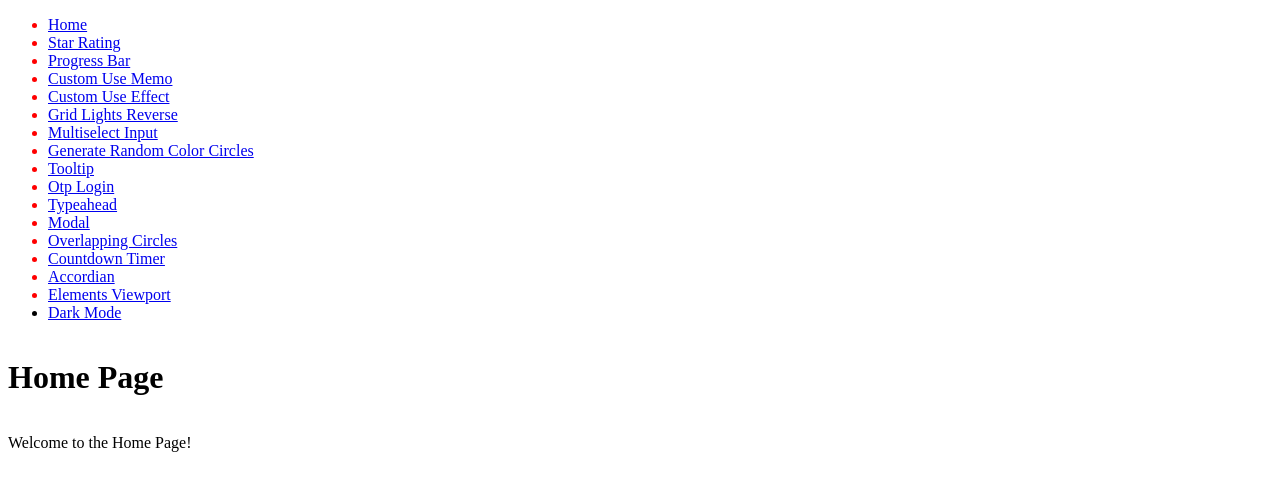
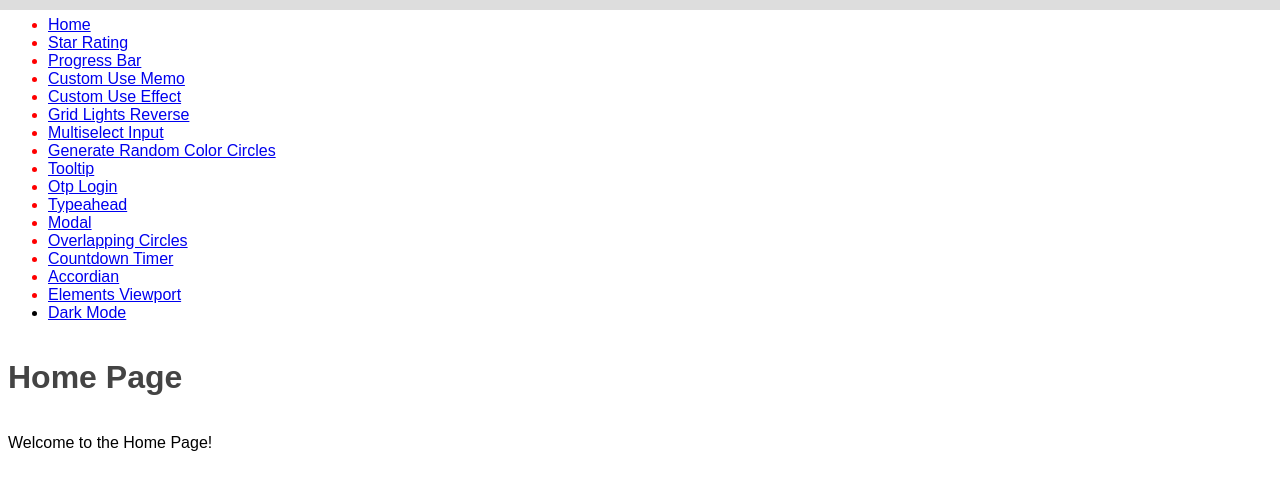
Before and after one commit to raashish1601/react-machine-coding, a React (Vite) app: page / in a window 1280 px wide. Shown: the top 490 px of the page. Built offline with nearby package versions, Linux system fonts and the light colour scheme.

Commit message:
implemented-scroll-indicator

```diff
--- a/src/App.jsx
+++ b/src/App.jsx
@@ -1,4 +1,3 @@
-import './App.css';
 import React, { lazy, Suspense } from 'react';
 import { BrowserRouter, Routes, Route, Link } from 'react-router-dom';
 import { ThemeProvider } from './context/use-theme-context';
@@ -6,11 +5,11 @@ import Navbar from './components/Navbar/Navbar';
 import About from './pages/about';
 import Blog from './pages/blog';
 import Home from './pages/home';
-const ElementsInViewPort = lazy(()=>import('./components/ElementsInViewPort/ElementsInViewPort'));
-const AccordianWrapper = lazy(()=>import('./components/Accordian/AccordianWrapper'));
-const CountdownTimer = lazy(()=>import('./components/CountdownTimer/CountdownTimer'));
-const OverlappingCircles = lazy(()=>import('./components/OverlappingCircles/OverlappingCircles'));
-const ModalWrapper = lazy(()=> import('./components/Modal/ModalWrapper'));
+const ElementsInViewPort = lazy(() => import('./components/ElementsInViewPort/ElementsInViewPort'));
+const AccordianWrapper = lazy(() => import('./components/Accordian/AccordianWrapper'));
+const CountdownTimer = lazy(() => import('./components/CountdownTimer/CountdownTimer'));
+const OverlappingCircles = lazy(() => import('./components/OverlappingCircles/OverlappingCircles'));
+const ModalWrapper = lazy(() => import('./components/Modal/ModalWrapper'));
 const TypeaheadLazy = lazy(() => import('./components/Typeahead/Typeahead'));
 const OtpLoginLazy = lazy(() => import('./components/OtpLogin/OtpLogin'));
 const TooltipLazy = lazy(() => import('./components/Tooltip/Tooltip'));
@@ -20,12 +19,16 @@ const ProgressBarWrapperLazy = lazy(() => import('./components/ProgressBar/Progr
 const UseMemoCustomHookLazy = lazy(() => import('./components/UseMemoCustomHook/UseMemoCustomHook'));
 const UseEffectCustomHookLazy = lazy(() => import('./components/UseEffectCustomHook/UseEffectCustomHook'));
 const GridLightsReverseLazy = lazy(() => import('./components/GridLightsReverse/GridLightsReverse'));
+import ScrollIndicator from './components/ScrollIndicator/ScrollIndicator';
 const GenerateRandomColorCirclesLazy = lazy(() => import('./components/GenerateRandomColorCircles/GenerateRandomColorCircles'));
+import './App.css';
+import "./styles/globals.scss";
 
 function App() {
   return (
     <>
       <ThemeProvider>
+        <ScrollIndicator />
         <BrowserRouter>
           <ul>
             <li>
--- /dev/null
+++ b/src/components/ScrollIndicator/ScrollIndicator.css
@@ -0,0 +1,13 @@
+.scroll-indicator-container {
+    position: fixed;
+    top: 0;
+    left: 0;
+    width: 100%;
+    height: 10px;
+    background-color: #ddd;
+}
+
+.scroll-indicator {
+    height: 100%;
+    background-color: red;
+}
--- /dev/null
+++ b/src/components/ScrollIndicator/ScrollIndicator.jsx
@@ -0,0 +1,31 @@
+import React, { useState, useEffect } from 'react';
+import './ScrollIndicator.css';
+
+const ScrollIndicator = () => {
+    const [scrollPercent, setScrollPercent] = useState(0);
+    const scrollableHeight = document.documentElement.scrollHeight - document.documentElement.clientHeight;
+
+    useEffect(() => {
+        const updateScrollPercent = () => {
+            let pageScrolled = document.documentElement.scrollTop;
+            setScrollPercent((pageScrolled / scrollableHeight) * 100);
+        };
+
+        window.addEventListener('scroll', updateScrollPercent);
+
+        return () => {
+            window.removeEventListener('scroll', updateScrollPercent);
+        };
+    }, []);
+
+    return (
+        <div className="scroll-indicator-container">
+            <div
+                className="scroll-indicator"
+                style={{ width: `${scrollPercent}%` }}
+            ></div>
+        </div>
+    );
+};
+
+export default ScrollIndicator;
--- a/src/styles/globals.scss
+++ b/src/styles/globals.scss
@@ -1,17 +1,6 @@
 @import './variables.css';
 
-* {
-    margin: 0;
-    padding: 0;
-    box-sizing: border-box;
-}
-
 body {
-    height: 85vh;
-    display: flex;
-    flex-direction: column;
-    justify-content: center;
-    align-items: center;
-    gap: 20px;
+    height: 200vh;
     font-family: sans-serif;
 }
```
Also changed, not shown: src/constants/constants.jsx (+5 -10 lines).
